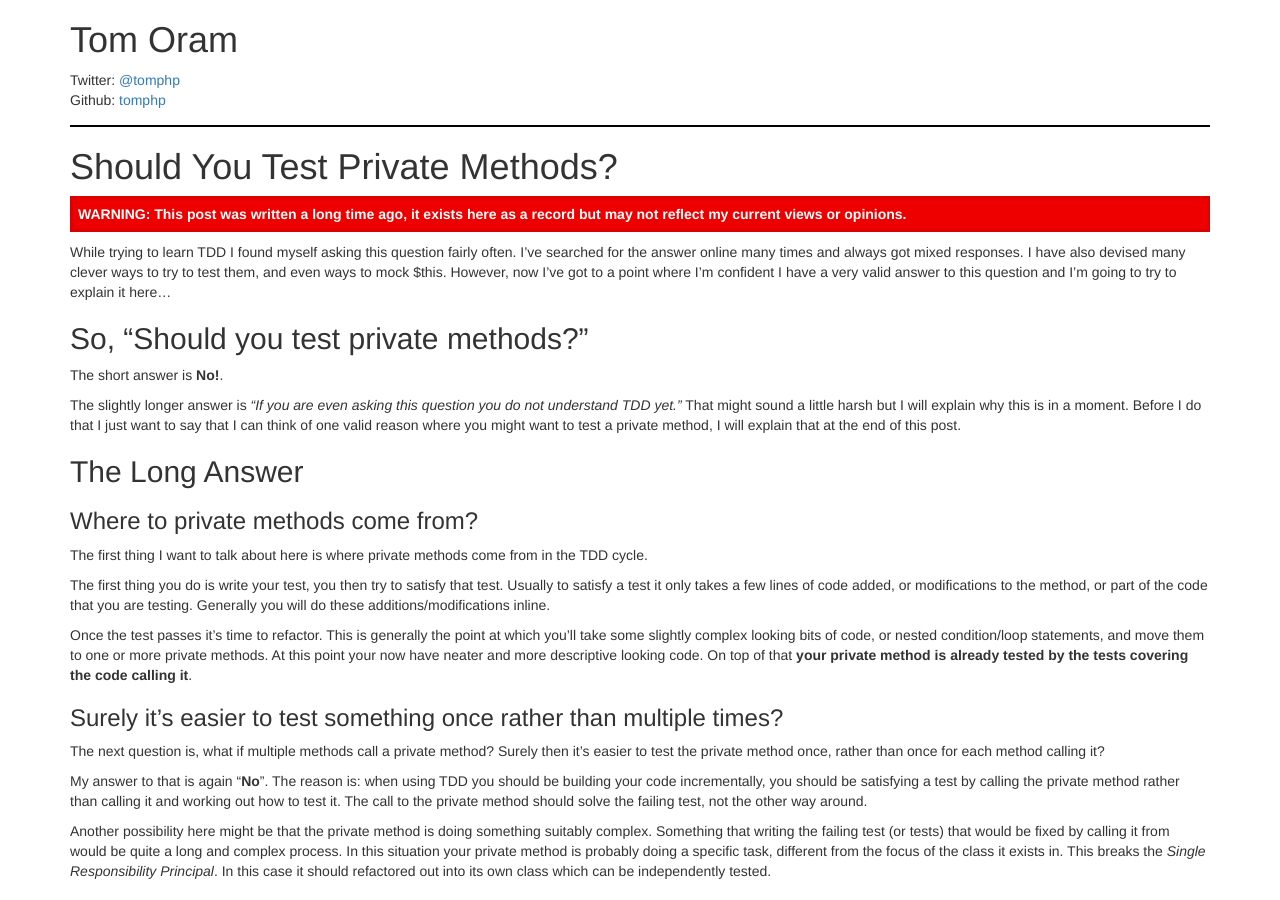
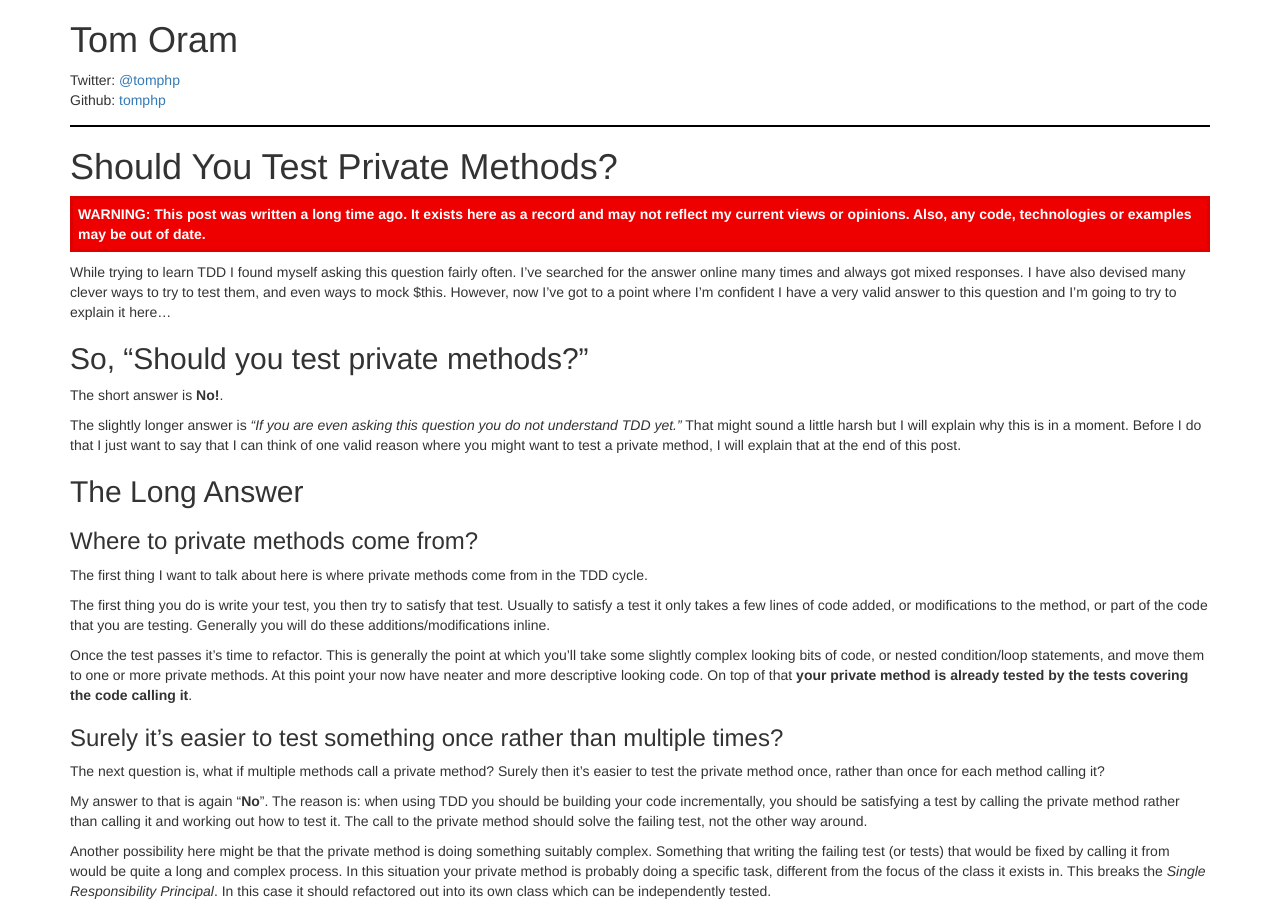
Before and after one commit to tomphp/tomphp.github.io, a Jekyll site: the page built from _posts/2013-10-22-should-you-test-private-methods.md, in a window 1280 px wide and 900 px high. Built offline with Jekyll 4.4.1, drawn with Linux system fonts in a browser that asks for light colours; nearby versions of some CDN libraries; library files that are not in the unit come from our copies; comment, search, counter and statistics services are not loaded.

```diff
--- a/_layouts/oldpost.html
+++ b/_layouts/oldpost.html
@@ -2,8 +2,9 @@
 <h1>{{ page.title }}</h1>
 
 <div class="oldpost-warning">
-  WARNING: This post was written a long time ago, it exists here as a record
-  but may not reflect my current views or opinions.
+  WARNING: This post was written a long time ago. It exists here as a record
+  and may not reflect my current views or opinions. Also, any code,
+  technologies or examples may be out of date.
 </div>
 
 {{ content }}
```
Also changed, not shown: _posts/2013-10-16-using-customer-form-elements-with-the-annotation-builder-in-zf2.md (added, +60 -0 lines).
